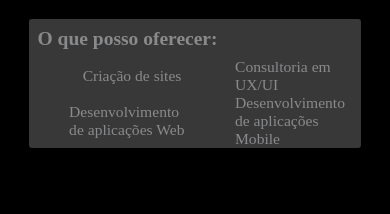
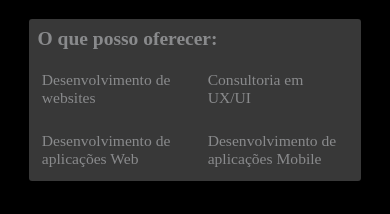
Before and after one commit to pedroTheDev/pedrothedev.github.io, a plain HTML site: page index.html in a window 390 px wide. Shown: the part 630-844 px from the top of the page. Drawn offline with Linux system fonts and the light colour scheme.

Commit message:
refactoring

```diff
--- a/index.html
+++ b/index.html
@@ -86,7 +86,7 @@
   <div class="offer">
       <ul class="offer-ul">
 
-        Criação de sites
+        Desenvolvimento de websites
       </ul>
       <ul class="offer-ul">
 
--- a/stylesheet.css
+++ b/stylesheet.css
@@ -280,10 +280,9 @@ nav{
   }
 
   .offer-ul{
-    display:flex;
-    justify-content: center;
-    align-items: center;
-    margin:0;
+    align-items:flex-start;
+    margin:1.5vh;
     font-size: 4vw;
+    padding:0;
   }
 }
```
